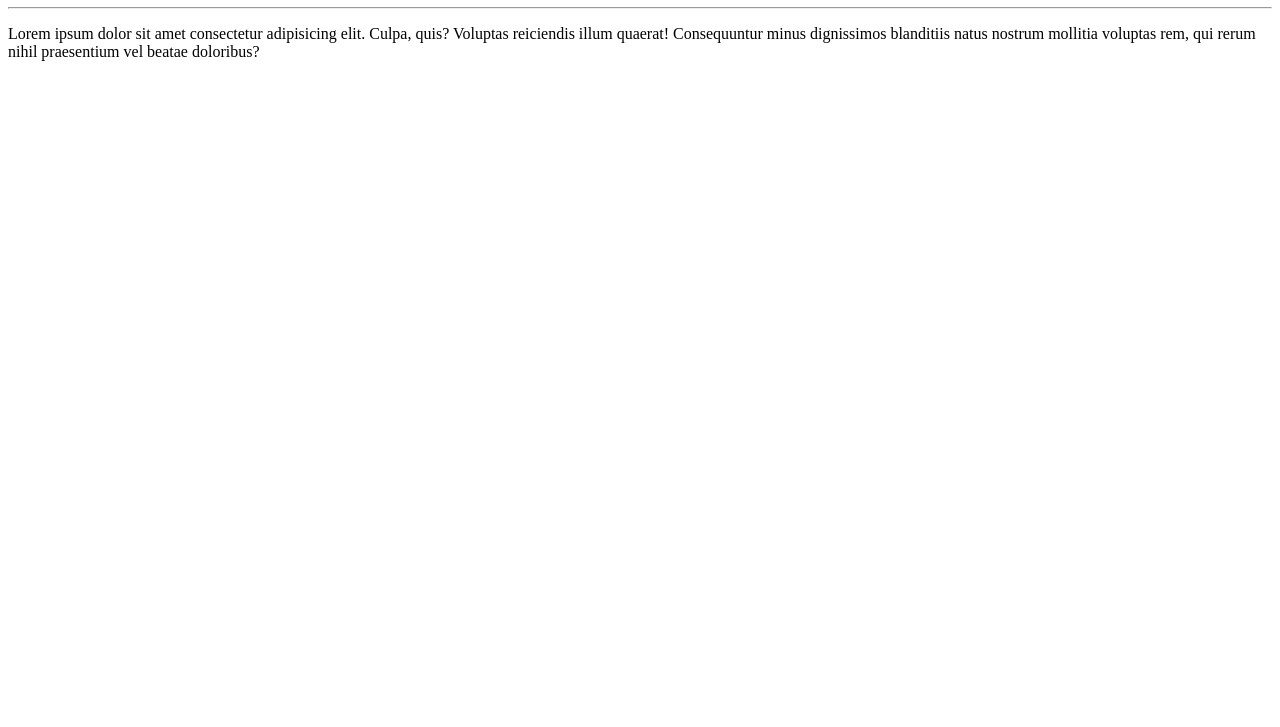
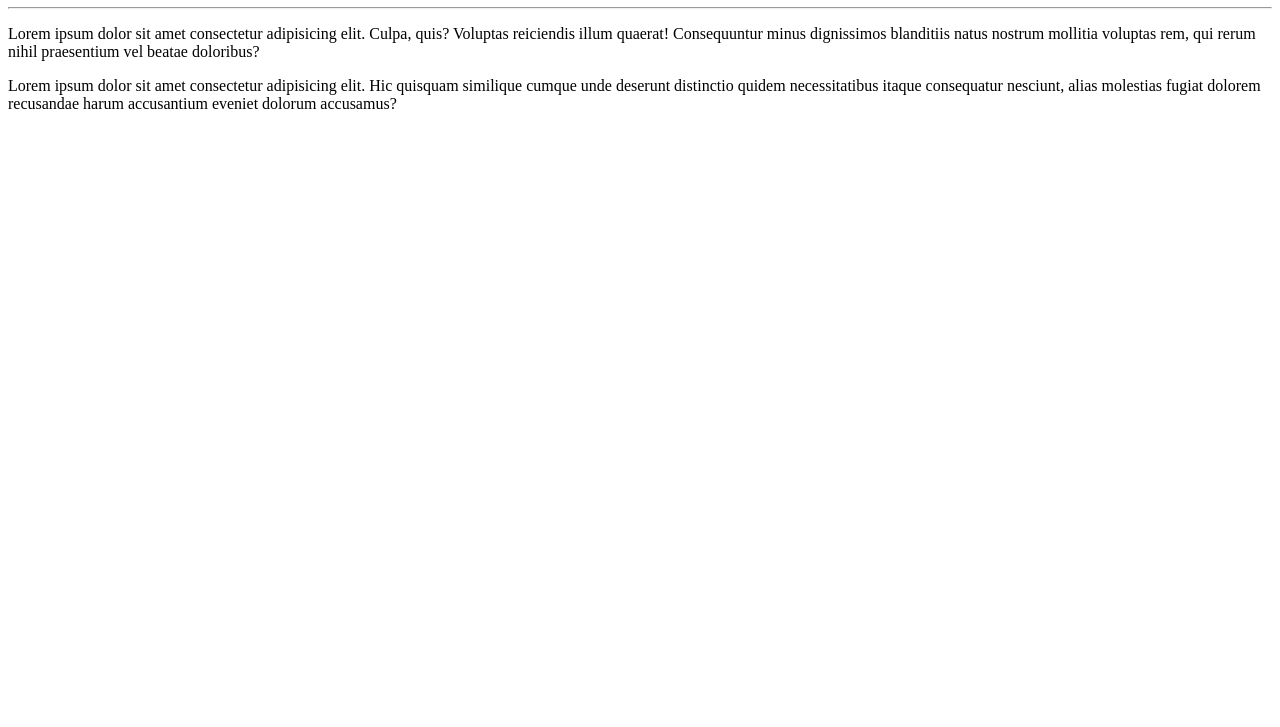
Before and after one commit to serrachaves/Ola-Mundo, a plain HTML site: page site.exemplo/index.html in a window 1280 px wide. Shown: the part 73-800 px from the top of the page. Drawn offline with Linux system fonts and the light colour scheme.

Commit message:
Adicionei um parágrafo

```diff
--- a/site.exemplo/index.html
+++ b/site.exemplo/index.html
@@ -10,5 +10,6 @@
     <h1>Olá, Mundo!</h1>
     <hr>
     <p>Lorem ipsum dolor sit amet consectetur adipisicing elit. Culpa, quis? Voluptas reiciendis illum quaerat! Consequuntur minus dignissimos blanditiis natus nostrum mollitia voluptas rem, qui rerum nihil praesentium vel beatae doloribus?</p>
+    <p>Lorem ipsum dolor sit amet consectetur adipisicing elit. Hic quisquam similique cumque unde deserunt distinctio quidem necessitatibus itaque consequatur nesciunt, alias molestias fugiat dolorem recusandae harum accusantium eveniet dolorum accusamus?</p>
 </body>
 </html>
```
